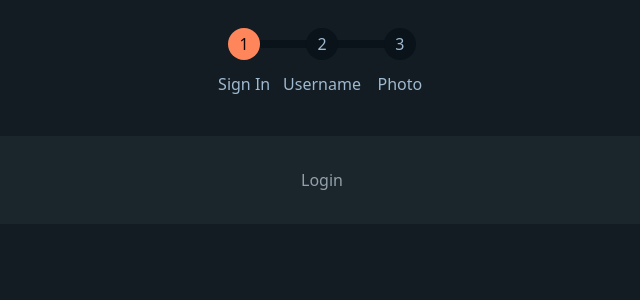
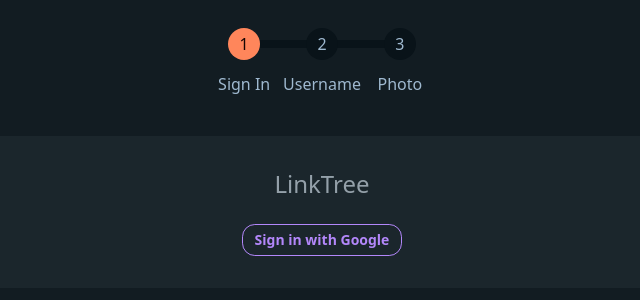
Before and after one commit to hasin023/linktree-svelteKit, a SvelteKit app: page /login in a window 1280 px wide. Shown: the top 300 px of the page, without its empty margins (318-958 px from the left). Built offline with nearby package versions, Linux system fonts and the light colour scheme; no server answers.

Commit message:
Added User store with google provider auth

```diff
--- a/src/lib/firebase.ts
+++ b/src/lib/firebase.ts
@@ -1,7 +1,8 @@
 import { initializeApp } from "firebase/app";
 import { getFirestore } from "firebase/firestore";
-import { getAuth } from "firebase/auth";
+import { getAuth, onAuthStateChanged, type User } from "firebase/auth";
 import { getStorage } from "firebase/storage";
+import { writable } from "svelte/store";
 
 // Change this to your firebase project configuration
 const firebaseConfig = {
@@ -18,3 +19,31 @@
 export const db = getFirestore();
 export const auth = getAuth();
 export const storage = getStorage();
+
+/**
+ *
+ * @returns A store with the currently singed in firebase user
+ *
+ */
+const userStore = () => {
+	let unsubscribe: () => void;
+
+	if (!auth || !globalThis.window) {
+		console.log("Auth is not initialized or not in browser");
+		const { subscribe } = writable<User | null>(null);
+
+		return { subscribe };
+	}
+
+	const { subscribe } = writable(auth?.currentUser ?? null, (set) => {
+		unsubscribe = onAuthStateChanged(auth, (user) => {
+			set(user);
+		});
+
+		return () => unsubscribe();
+	});
+
+	return { subscribe };
+};
+
+export const user = userStore();
--- a/src/routes/login/+page.svelte
+++ b/src/routes/login/+page.svelte
@@ -1,4 +1,26 @@
 <script lang="ts">
+	import { auth } from '$lib/firebase';
+	import { GoogleAuthProvider, signInWithPopup, signOut } from 'firebase/auth';
+
+	import { user } from '$lib/firebase';
+
+	const singInWithGoogle = async () => {
+		const provider = new GoogleAuthProvider();
+		const user = await signInWithPopup(auth, provider);
+
+		console.log(user);
+	};
 </script>
 
-<h2>Login</h2>
+<h2 class="text-2xl mb-4">LinkTree</h2>
+
+{#if $user}
+	<h2 class="card-title">Welcome, {$user.displayName}</h2>
+	<p class="text-center text-success">You are logged in!</p>
+	<button on:click={() => signOut(auth)} class="btn btn-sm btn-outline btn-warning">Sign Out</button
+	>
+{:else}
+	<button on:click={singInWithGoogle} class="btn btn-outline btn-sm btn-accent"
+		>Sign in with Google</button
+	>
+{/if}
```
